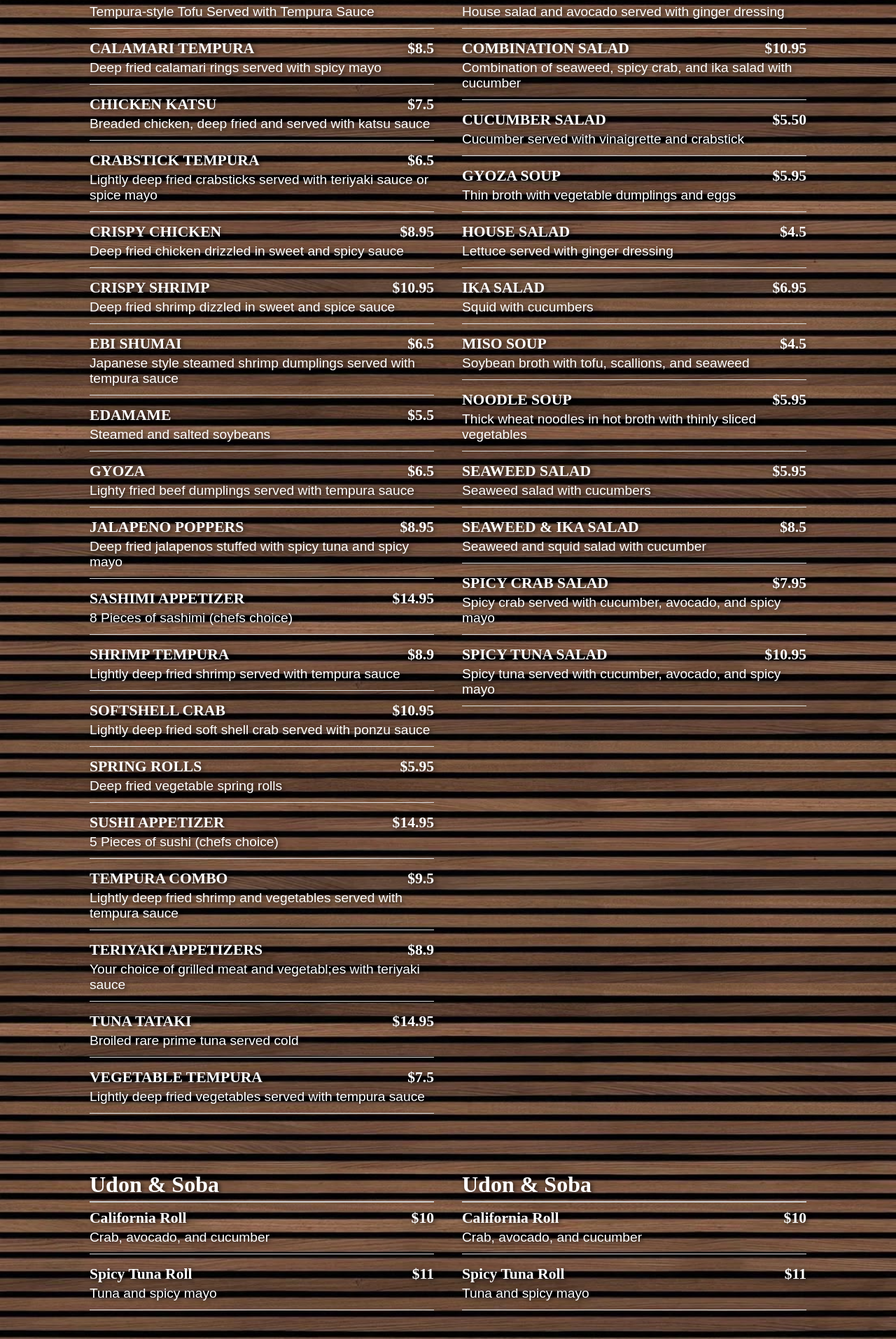
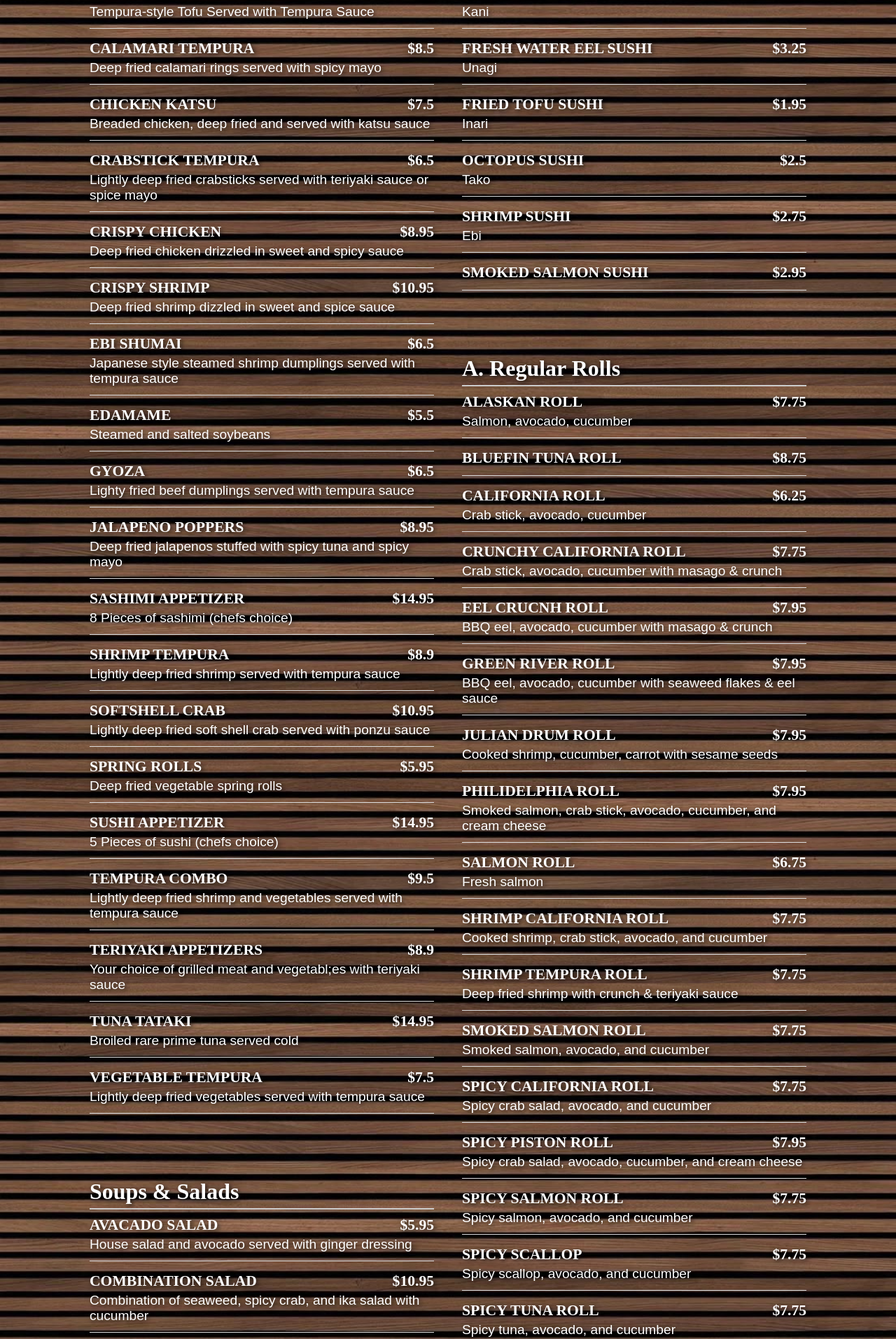
Before and after one commit to Irish-Noah/umi, a React (Create React App) app: page /menu in a window 1280 px wide. Shown: the part 302-2215 px from the top of the page at 70% size. Built offline with nearby package versions, Linux system fonts and the light colour scheme.

Commit message:
adding more menu items

```diff
--- a/src/pages/Menu.css
+++ b/src/pages/Menu.css
@@ -21,14 +21,16 @@ p{
 }
 
 .menu-grid {
-  display: grid;
-  grid-template-columns: 1fr 1fr;
-  gap: 40px;
-  align-items: start;
+  column-count: 2;
+  column-gap: 40px
 }
 
 .menu-section {
   break-inside: avoid;
+  margin-bottom: 40px;
+  padding-bottom: 10px;
+  display: inline-block;
+  width: 100%;
 }
 
 .menu-item {
@@ -71,6 +73,6 @@ hr {
 /* Responsive: single column on mobile */
 @media (max-width: 768px) {
   .menu-grid {
-    grid-template-columns: 1fr;
+    column-count: 1;
   }
 }
--- a/src/pages/Menu.js
+++ b/src/pages/Menu.js
@@ -46,15 +46,104 @@ const menuSections = [
   {
     title: 'Udon & Soba',
     items: [
-      { name: 'California Roll', description: 'Crab, avocado, and cucumber', price: '$10' },
-      { name: 'Spicy Tuna Roll', description: 'Tuna and spicy mayo', price: '$11' },
+      { name: 'CHICKEN UDON', description: 'Thich wheat noodles and vegetables with chicken in a hot, fish-based broth', price: '$11.5' },
+      { name: 'KAKE SOBA', description: 'Your choice of thin buckwheat noodles (soba) and vegetables in a hot, fish-based broth', price: '$9.95' },
+      { name: 'KAKE UDON', description: 'Your choice of thick wheat noodles (udon) and vegetables in a hot, fish-baed broth', price: '$9.95' },
+      { name: 'NABE YAKI UDON', description: 'Thich wheat noodles and vegetables in a hot, fish-based broth with egg and shrimp tempura served in an iron pot', price: '$13.5' },
+      { name: 'TEMPURA SOBA', description: 'Your choice of thin buckwheat noodles (soba) and vegetables with shrimp tempura served in a hot, fish-based broth', price: '$12.5' },
+      { name: 'TEMPURA UDON', description: 'Your choice of thick wheat noodles (udon) and vegetables with shrimp tempura in a hot, fish-based broth', price: '$12.5' },
+      { name: 'YAKI SOBA', description: 'Pan fried noodles (soba) with your choice of meat', price: '$14.95' },
+      { name: 'YAKI UDON', description: 'Pan fried noodles (udon) with your choice of meat', price: '$14.95' }
     ]
   },
   {
-    title: 'Udon & Soba',
+    title: 'Raw Nigiri Sushi',
     items: [
-      { name: 'California Roll', description: 'Crab, avocado, and cucumber', price: '$10' },
-      { name: 'Spicy Tuna Roll', description: 'Tuna and spicy mayo', price: '$11' },
+      { name: 'BLUEFIN TUNA SUSHI', description: '', price: '$3.75' },
+      { name: 'FATTY YELLOWTAIL SUSHI', description: 'Fatty hamachi', price: '$3.25' },
+      { name: 'FLYING FISH ROE SUSHI', description: 'Tobiko', price: '$2.95' },
+      { name: 'MACKEREL SUSHI', description: 'Saba', price: '$2.5' },
+      { name: 'RED SNAPPER SUSHI', description: 'Tai', price: '$2.5' },
+      { name: 'SALMON SUSHI', description: 'Sake', price: '$2.75' },
+      { name: 'SALMON ROE SUSHI', description: 'Ikura', price: '$3.5' },
+      { name: 'SCALLOP SUSHI', description: 'Hot agai', price: '$2.5' },
+      { name: 'SMELT ROW SUSHI', description: 'Masago', price: '$2.95' },
+      { name: 'SQUID SUSHI', description: 'Ika', price: '$2.5' },
+      { name: 'SURF CLAM', description: 'Hokigai', price: '$2.5' },
+      { name: 'SWEET SHRIMP SUSHI', description: 'Amaebi', price: '$3.95' },
+      { name: 'TUNA SUSHI', description: 'Maguro', price: '$2.95' },
+      { name: 'WASABI SMELT ROE SUSHI', description: '', price: '$2.95' },
+      { name: 'WHITE TUNA SUSHI', description: 'Shiro magato', price: '$2.75' },
+      { name: 'YELLOWTAIL SUSHI', description: 'Hamachi', price: '$2.75' }
+
+    ]
+  },
+  {
+    title: 'Cooked Nigiri Sushi',
+    items: [
+      { name: 'CRAB STICK SUSHI', description: 'Kani', price: '$1.95' },
+      { name: 'FRESH WATER EEL SUSHI', description: 'Unagi', price: '$3.25' },
+      { name: 'FRIED TOFU SUSHI', description: 'Inari', price: '$1.95' },
+      { name: 'OCTOPUS SUSHI', description: 'Tako', price: '$2.5' },
+      { name: 'SHRIMP SUSHI', description: 'Ebi', price: '$2.75' },
+      { name: 'SMOKED SALMON SUSHI', description: '', price: '$2.95' }
+
+    ]
+  },
+  {
+    title: 'A. Regular Rolls',
+    items: [
+      { name: 'ALASKAN ROLL', description: 'Salmon, avocado, cucumber', price: '$7.75' },
+      { name: 'BLUEFIN TUNA ROLL', description: '', price: '$8.75' },
+      { name: 'CALIFORNIA ROLL', description: 'Crab stick, avocado, cucumber', price: '$6.25' },
+      { name: 'CRUNCHY CALIFORNIA ROLL', description: 'Crab stick, avocado, cucumber with masago & crunch', price: '$7.75' },
+      { name: 'EEL CRUCNH ROLL', description: 'BBQ eel, avocado, cucumber with masago & crunch', price: '$7.95' },
+      { name: 'GREEN RIVER ROLL', description: 'BBQ eel, avocado, cucumber with seaweed flakes & eel sauce', price: '$7.95' },
+      { name: 'JULIAN DRUM ROLL', description: 'Cooked shrimp, cucumber, carrot with sesame seeds', price: '$7.95' },
+      { name: 'PHILIDELPHIA ROLL', description: 'Smoked salmon, crab stick, avocado, cucumber, and cream cheese', price: '$7.95' },
+      { name: 'SALMON ROLL', description: 'Fresh salmon', price: '$6.75' },
+      { name: 'SHRIMP CALIFORNIA ROLL', description: 'Cooked shrimp, crab stick, avocado, and cucumber', price: '$7.75' },
+      { name: 'SHRIMP TEMPURA ROLL', description: 'Deep fried shrimp with crunch & teriyaki sauce', price: '$7.75' },
+      { name: 'SMOKED SALMON ROLL', description: 'Smoked salmon, avocado, and cucumber', price: '$7.75' },
+      { name: 'SPICY CALIFORNIA ROLL', description: 'Spicy crab salad, avocado, and cucumber', price: '$7.75' },
+      { name: 'SPICY PISTON ROLL', description: 'Spicy crab salad, avocado, cucumber, and cream cheese', price: '$7.95' },
+      { name: 'SPICY SALMON ROLL', description: 'Spicy salmon, avocado, and cucumber', price: '$7.75' },
+      { name: 'SPICY SCALLOP', description: 'Spicy scallop, avocado, and cucumber', price: '$7.75' },
+      { name: 'SPICY TUNA ROLL', description: 'Spicy tuna, avocado, and cucumber', price: '$7.75' },
+      { name: 'SPICY YELLOWTAIL ROLL', description: 'Spicy yellowtail, avocado, and cucumber', price: '$7.75' },
+      { name: 'TUNA ROLL', description: 'Fresh tuna', price: '$6.75' }
+    ]
+  },
+  {
+    title: 'B. Vegetable Rolls',
+    items: [
+      { name: 'A.A.C ROLL', description: 'Avocado, asparagus, and cucumber', price: '$7' },
+      { name: 'ASPARAGUS ROLL', description: 'Asparagus', price: '$5.5' },
+      { name: 'AVOCADO ROLL', description: 'Avocado', price: '$5.5' },
+      { name: 'AVOCADO CUCUMBER ROLL', description: 'Avacado and cucumber', price: '$5.75' },
+      { name: 'BLACK MUSHROOM ROLL', description: 'Black mushroom', price: '$5.5' },
+      { name: 'CUCUMBER ROLL', description: 'Cucumber kappa', price: '$5.5' },
+      { name: 'PICKLE RADISH ROLL', description: 'Pickle radish oshinko', price: '$5.5' },
+      { name: 'UMI ISLAND', description: 'Asparagus, avocado, cucumber, red beet, and carrot', price: '$9.95' }
+    ]
+  },
+  {
+    title: 'C. Tempura Roll',
+    items: [
+      { name: 'CHICKEN TERIYAKI', description: 'Grilled chicken, cucumber with teriyaki sauce', price: '$9.95' },
+      { name: 'CRAZY ROLL', description: 'BBQ eel, salmon skin, avocado, cucumber, cream cheese with eel sauce, spicy mayo & hot sauce', price: '$10.95' },
+      { name: 'EEL ROLL', description: 'BBQ eel, avocado, cucumber, and cream cheese with eel sauce', price: '$10.95' },
+      { name: 'FIESTA ROLL', description: 'Spicy tuna, crab salad, avocado, cucumber, cream cheese with crunch, spicy mayo & teriyaki sauce', price: '$15.95' },
+      { name: 'LOBSTER ROLL', description: 'Lobster, avocado, cucumber, cream cheese with lobster sweet sauce', price: '$10.95' },
+      { name: "ROCK N' ROLL", description: 'BBQ eel, avocado, cucumber, egg on one side with tuna salmon, cream cheese on the other side3 with 5 different sauces', price: '$17.95' },
+      { name: 'SAMURAI ROLL', description: 'White tuna, salmon, snapper, cream cheese, green onion with hot sauce & spicy mayo sauce', price: '$11.95' },
+      { name: 'SPICY CALIFORNIA ROLL', description: 'Spicy crab salad, avocado, cucumber, cream cheese with spicy mayo sauce', price: '$10.75' },
+      { name: 'SPICY HURRICANE ROLL', description: 'BBQ eel, avocado, crab stick, cucumber, cream cheese with eel sauce & spicy mayo sauce', price: '$11.95' },
+      { name: 'SPICY SHRIMP ROLL', description: 'Cooked shrimp, avocado, cucumber, cream cheese with spicy mayo sauce', price: '$10.75' },
+      { name: 'SPICY TUNA ROLL', description: 'Spicy tuna, avocado, cucumber, cream cheese with spicy mayo sauce', price: '$10.95' },
+      { name: 'TWISTER ROLL', description: 'Cooked shrimp, avocado, cucumber, cream cheese with teriyaki sauce & spicy mayo sauce', price: '$11.95' },
+      { name: 'VEGGIE TEMPURA ROLL', description: 'Asparagus, avocado, cucumber, egg, cream cheese with sweet sauce (broiled)', price: '$10.25' },
+      { name: 'YUM YUM ROLL', description: 'Tuna, salmon, avocado, cucumber, cream cheese with teriyaki sauce & spicy mayo sauce', price: '$11.25' }
     ]
   }
 ]
```
